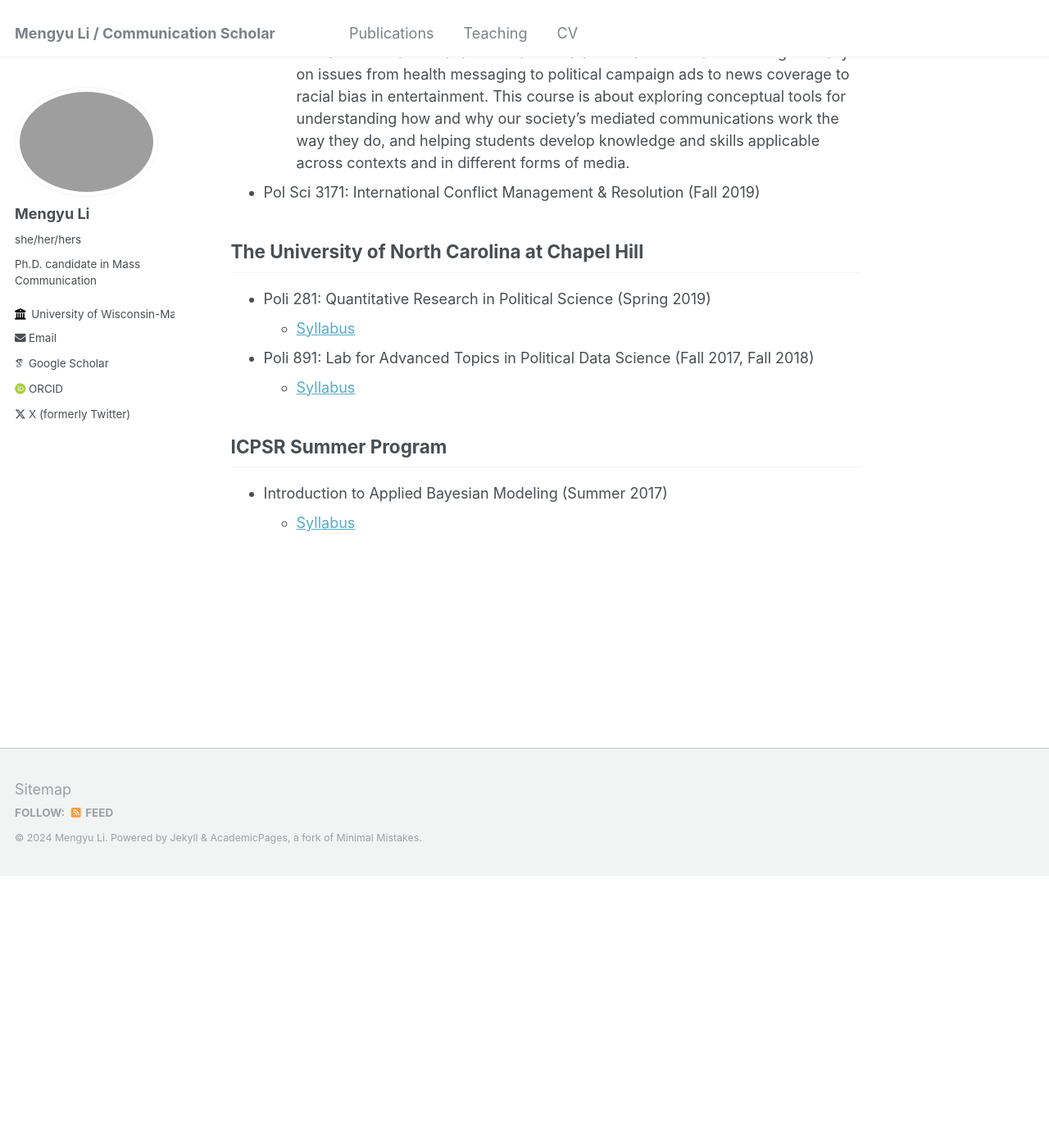
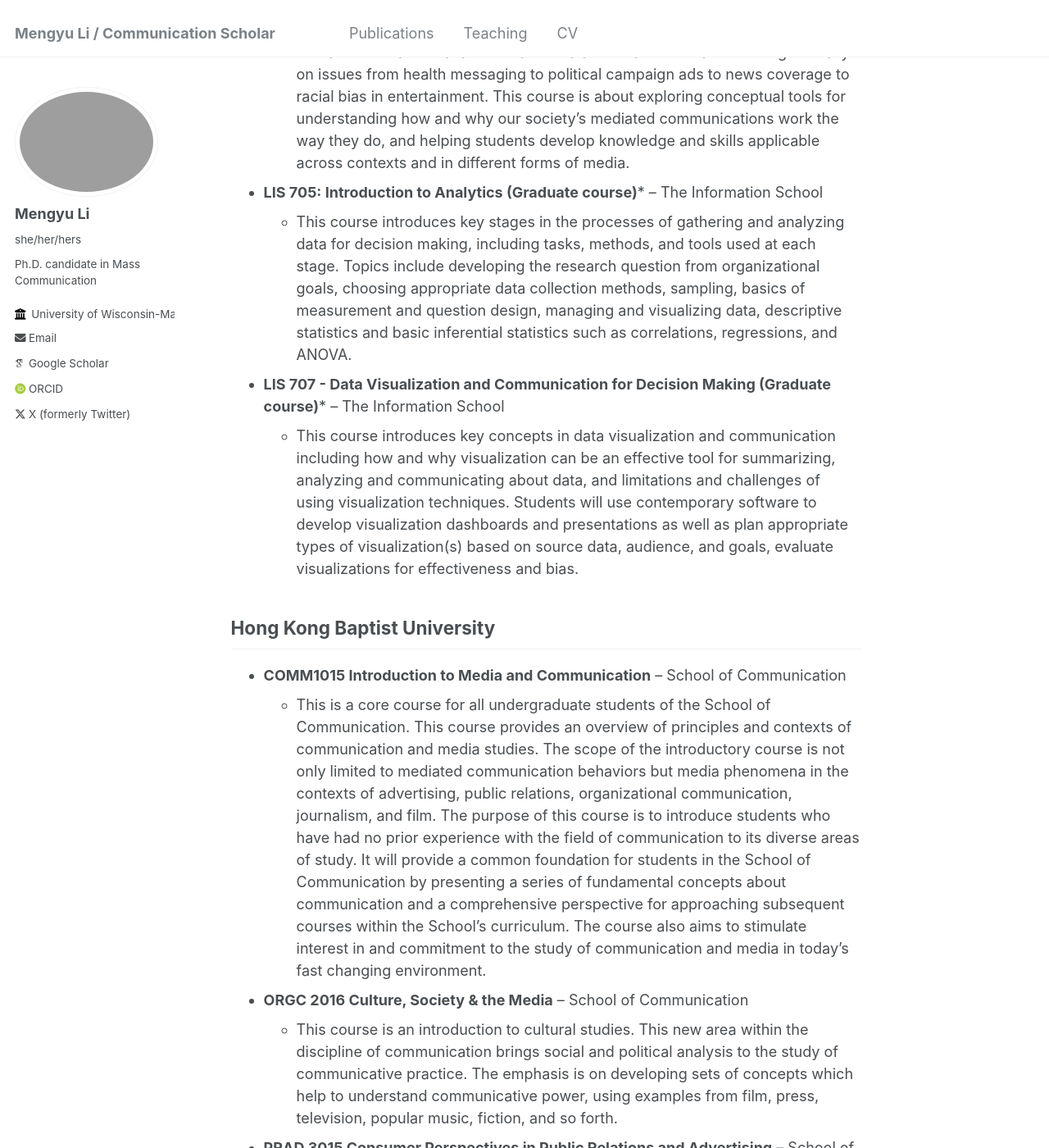
Before and after one commit to im-mengyuli/im-mengyuli.github.io, a Jekyll site: the page built from _pages/teaching.md, in a window 1280 px wide and 1400 px high, scrolled down 425 px. Shown: the whole window at 82% size. Built offline with Jekyll 4.4.1, drawn with Linux system fonts in a browser that asks for light colours; some web fonts are replaced; before the commit the page ends 1493 px from its top, so only the background shows below that; some of the changed text lies outside the part shown.

Commit message:
Update teaching.md

```diff
--- a/_pages/teaching.md
+++ b/_pages/teaching.md
@@ -6,16 +6,17 @@ title: "Teaching"
 I teach undergraduate and graduate level courses at both UWM and HKBU in areas such as introductory communication theories, public relations and marketing, and advanced data analysis and research methods.
 
 ## University of Wisconsin-Madison
-- JOURN 201 Introduction to Mass Communication - School of Journalism & Mass Communication
+- **JOURN 201 Introduction to Mass Communication** - School of Journalism & Mass Communication
     - Focusing on news, advertising, and public relations in our mediated world, this course examine the social, economic, historical, and political impacts of media on society. Students will learn about the ways individuals consume, process, and interact with traditional and social media at the same time as reflecting critically on issues from health messaging to political campaign ads to news coverage to racial bias in entertainment. This course is about exploring conceptual tools for understanding how and why our society’s mediated communications work the way they do, and helping students develop knowledge and skills applicable across contexts and in different forms of media.
-- Pol Sci 3171: International Conflict Management & Resolution (Fall 2019)
+- **LIS 705:  Introduction to Analytics (Graduate course)*** – The Information School
+    - This course introduces key stages in the processes of gathering and analyzing data for decision making, including tasks, methods, and tools used at each stage. Topics include developing the research question from organizational goals, choosing appropriate data collection methods, sampling, basics of measurement and question design, managing and visualizing data, descriptive statistics and basic inferential statistics such as correlations, regressions, and ANOVA.
+- **LIS 707 - Data Visualization and Communication for Decision Making (Graduate course)*** – The Information School
+    - This course introduces key concepts in data visualization and communication including how and why visualization can be an effective tool for summarizing, analyzing and communicating about data, and limitations and challenges of using visualization techniques. Students will use contemporary software to develop visualization dashboards and presentations as well as plan appropriate types of visualization(s) based on source data, audience, and goals, evaluate visualizations for effectiveness and bias.
 
-## The University of North Carolina at Chapel Hill
-- Poli 281: Quantitative Research in Political Science (Spring 2019)
-    - [Syllabus](/files/pdf/teaching/POLI 281 Syllabus.pdf)
-- Poli 891: Lab for Advanced Topics in Political Data Science (Fall 2017, Fall 2018)
-    - [Syllabus](/files/pdf/teaching/POLI 891 Syllabus.pdf)
-
-## ICPSR Summer Program
-- Introduction to Applied Bayesian Modeling (Summer 2017)
-    - [Syllabus](/files/pdf/teaching/bayes2017.pdf)
+## Hong Kong Baptist University
+- **COMM1015 Introduction to Media and Communication** – School of Communication
+    - This is a core course for all undergraduate students of the School of Communication. This course provides an overview of principles and contexts of communication and media studies. The scope of the introductory course is not only limited to mediated communication behaviors but media phenomena in the contexts of advertising, public relations, organizational communication, journalism, and film. The purpose of this course is to introduce students who have had no prior experience with the field of communication to its diverse areas of study. It will provide a common foundation for students in the School of Communication by presenting a series of fundamental concepts about communication and a comprehensive perspective for approaching subsequent courses within the School’s curriculum. The course also aims to stimulate interest in and commitment to the study of communication and media in today’s fast changing environment.
+- **ORGC 2016 Culture, Society & the Media** – School of Communication
+    - This course is an introduction to cultural studies. This new area within the discipline of communication brings social and political analysis to the study of communicative practice. The emphasis is on developing sets of concepts which help to understand communicative power, using examples from film, press, television, popular music, fiction, and so forth.
+- **PRAD 3015 Consumer Perspectives in Public Relations and Advertising** – School of Communication
+    - This course studies the role consumer behaviour plays in the development and implementation of integrated marketing communication programmes in Hong Kong and Asia. It examines the consumer decision-making process and how it varies for different types of purchases, the various psychological processes including consumer learning process, and external factors such as culture, social class, group influences, and situational determinants. The effect of consumer activism on company's communication strategies will also be examined.
```
